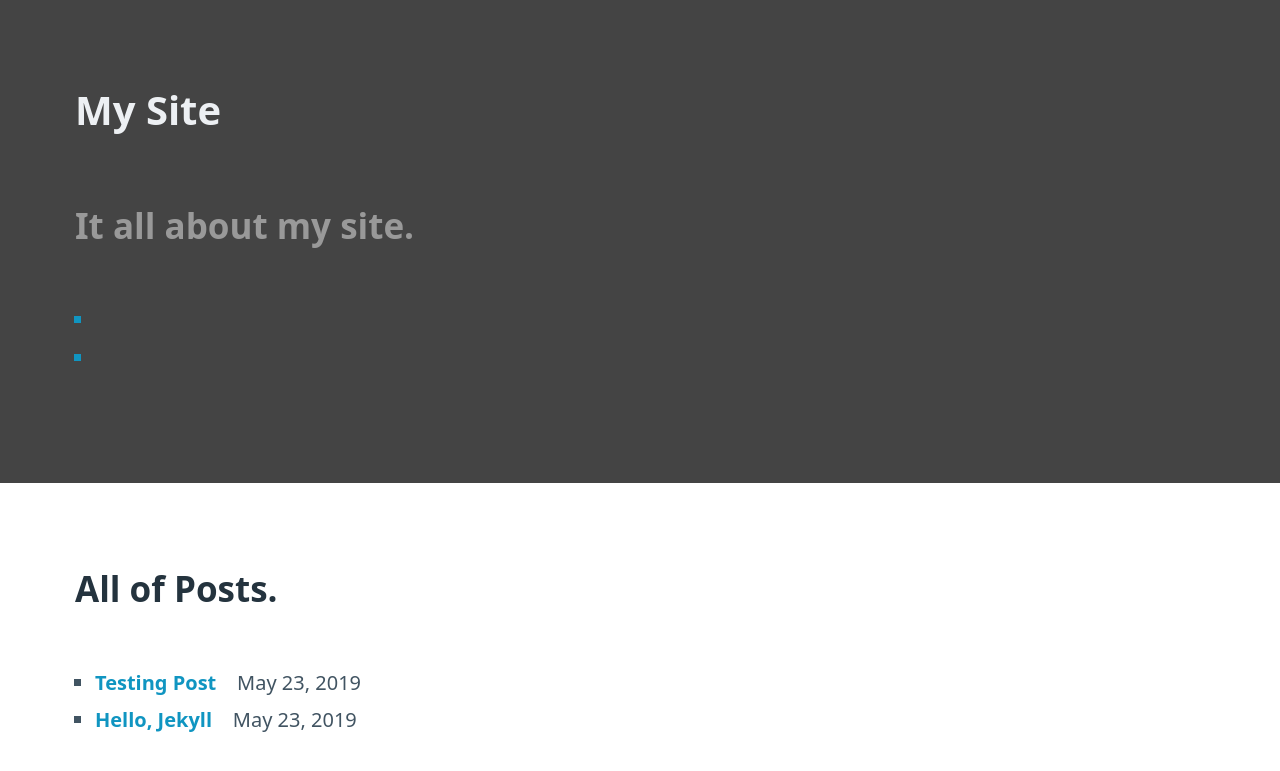
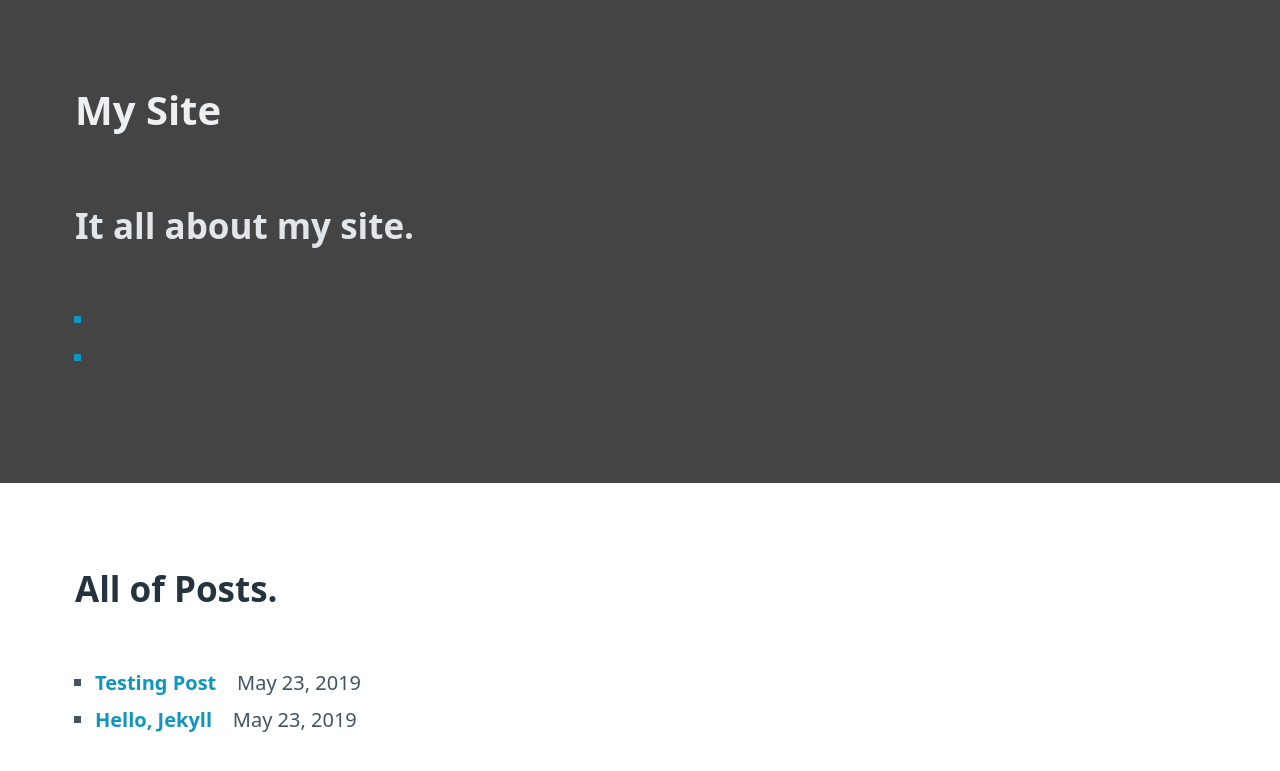
Before and after one commit to soonthorn/simple-site, a Jekyll site: the page built from index.md, in a window 1280 px wide. Shown: the top 771 px of the page. Built offline with Jekyll 4.4.1, drawn with Linux system fonts in a browser that asks for light colours.

Commit message:
Update style.scss

```diff
--- a/assets/css/style.scss
+++ b/assets/css/style.scss
@@ -3,8 +3,4 @@
 
 .style-black {
     background-color: #444;
-
-    h2 {
-        color: #999;
-    }
 }
```
